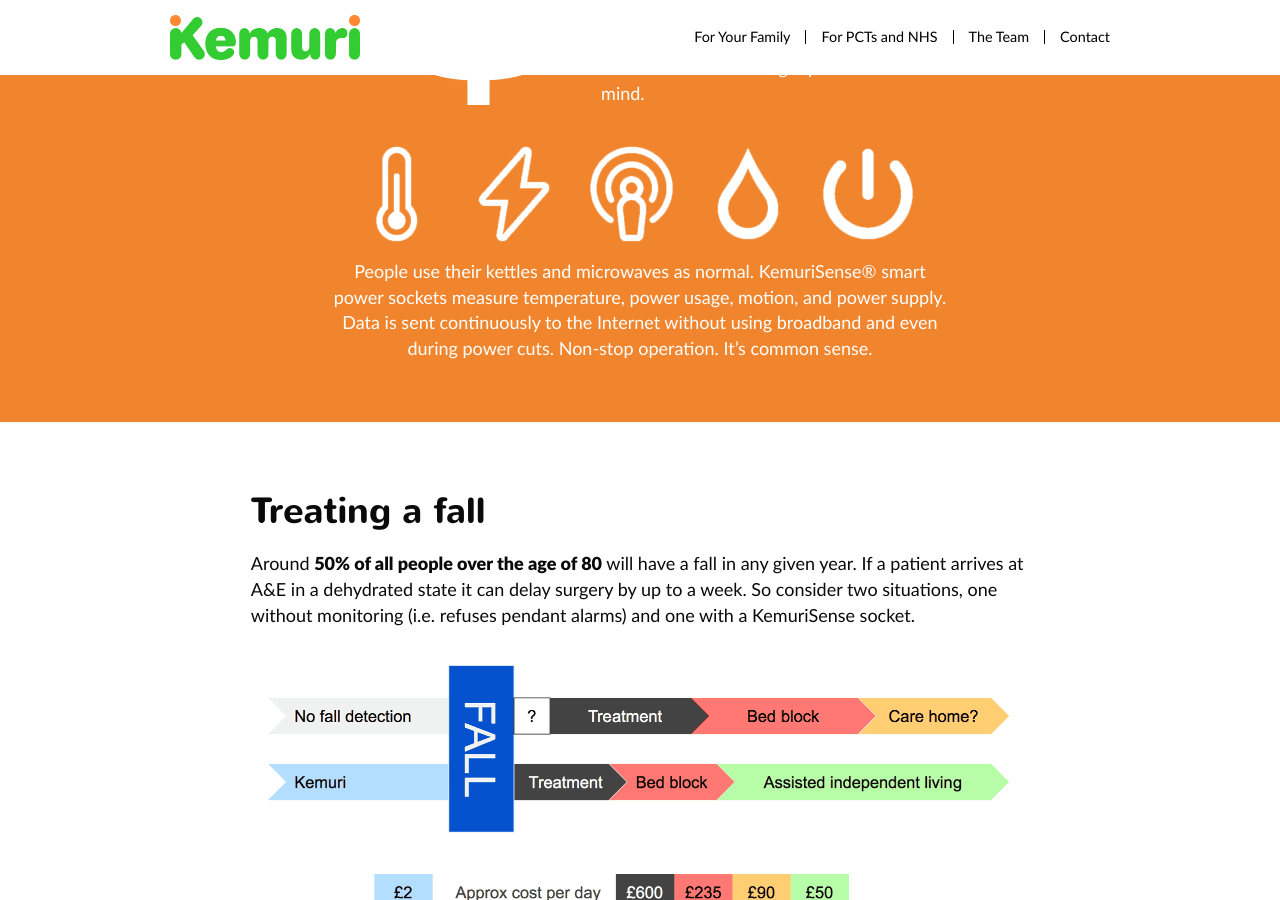
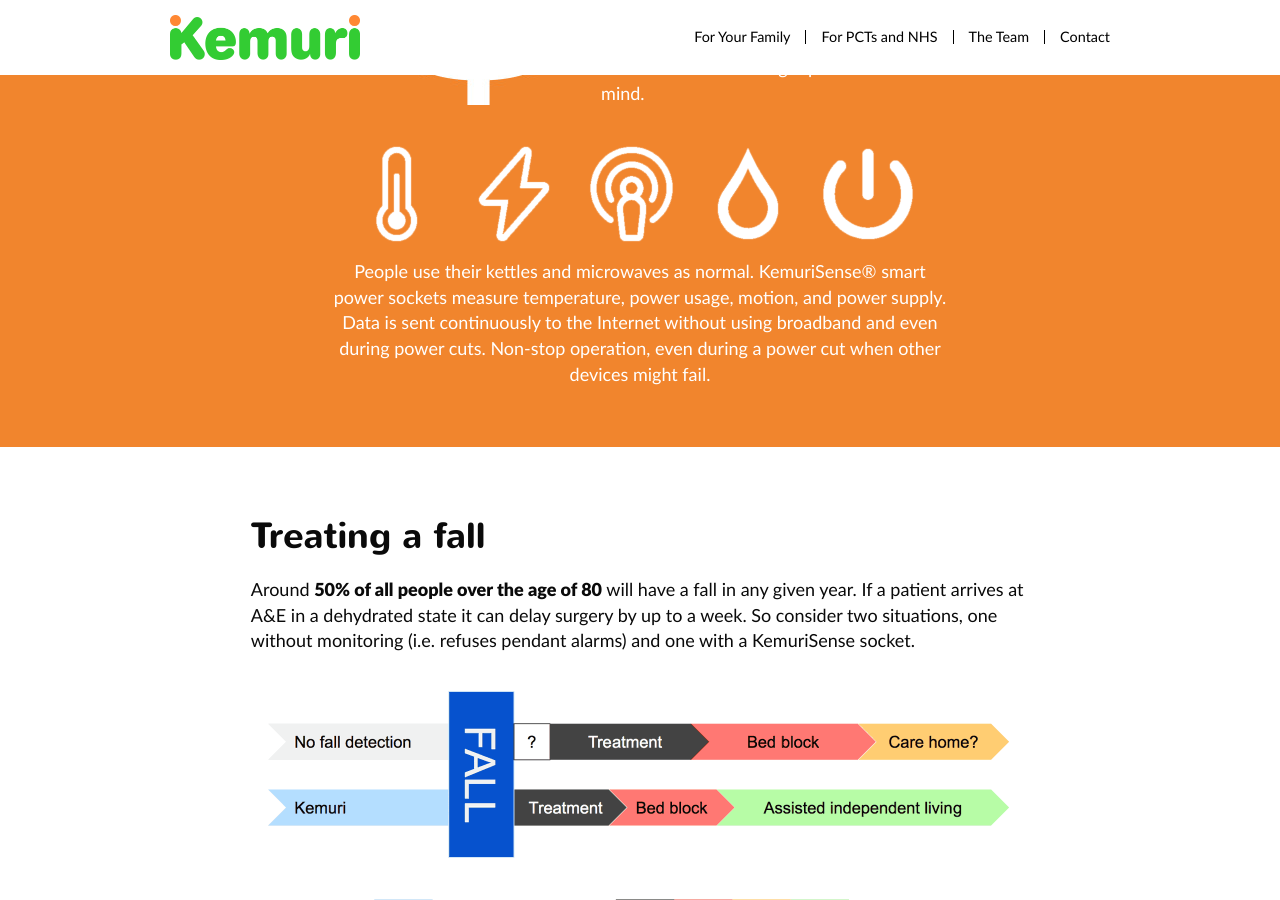
Before and after one commit to intelligentlilli/kemurisense.github.io, a Jekyll site: the page built from for-care-homes.html, in a window 1280 px wide and 900 px high, scrolled down 2036 px. Built offline with Jekyll 4.4.1, drawn with Linux system fonts in a browser that asks for light colours; nearby versions of some CDN libraries; library files that are not in the unit come from our copies.

Commit message:
power cut fact added

```diff
--- a/for-care-homes.html
+++ b/for-care-homes.html
@@ -98,7 +98,7 @@
           <div class="col-md-12 text-center">
             <p>&nbsp;</p>
             <p><img class="aligncenter size-full" src="{{ site.baseurl }}/images/Kemuri-safety2.png" alt="Kemuri-safety2" style="width:100%; max-width:600px"></p>
-            <p>People use their kettles and microwaves as normal. KemuriSense® smart power sockets measure temperature, power usage, motion, and power supply. Data is sent continuously to the Internet without using broadband and even during power cuts. Non-stop operation. It’s common sense.</p>
+            <p>People use their kettles and microwaves as normal. KemuriSense® smart power sockets measure temperature, power usage, motion, and power supply. Data is sent continuously to the Internet without using broadband and even during power cuts. Non-stop operation, even during a power cut when other devices might fail.</p>
           </div>
         </div>
       </div>
```
